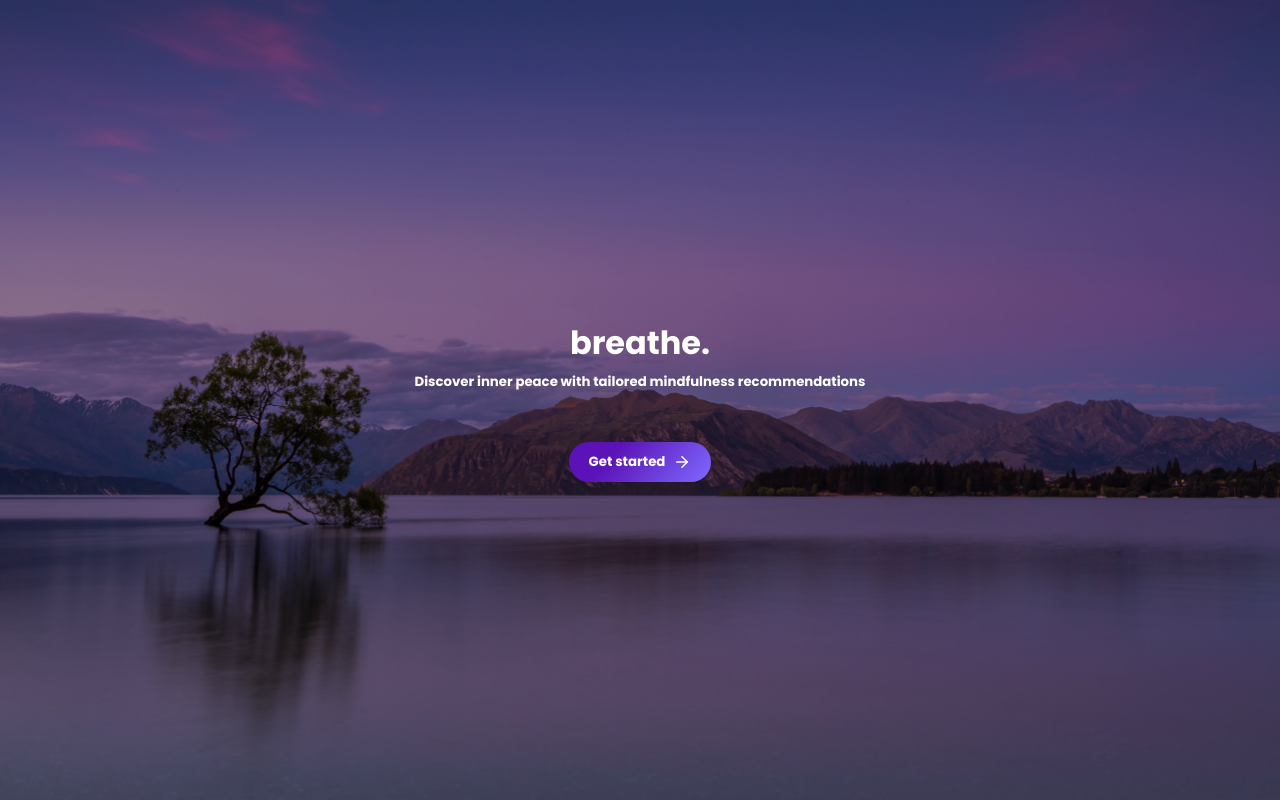
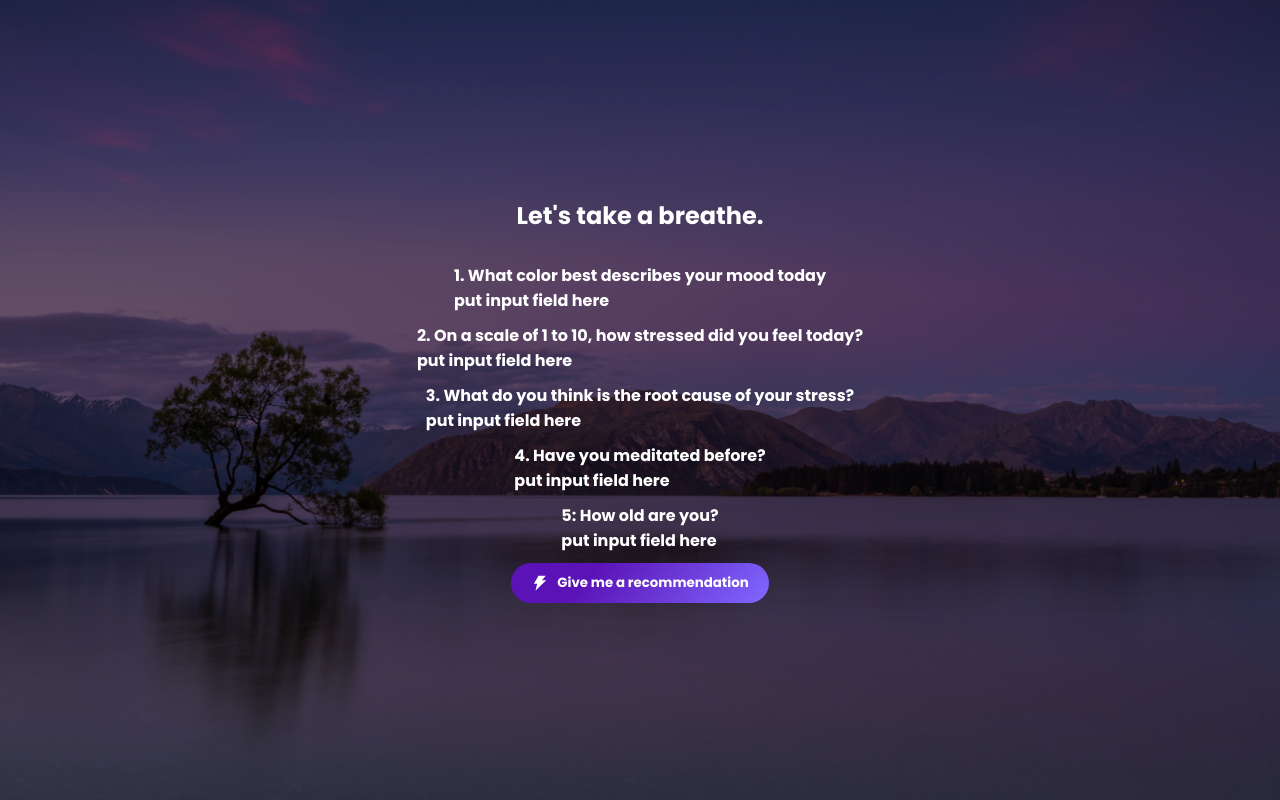
Before and after one commit to RyanMcPherson7/breathe, a React (Create React App) app: page /A/form in a window 1280 px wide. Built offline with nearby package versions, Linux system fonts and the light colour scheme.

Commit message:
chore: remove backgroundImage from state and implement basic form a

```diff
--- a/src/App.jsx
+++ b/src/App.jsx
@@ -1,6 +1,8 @@
 import { Route, Routes } from 'react-router-dom'
 import PageTemplate from './components/page-template'
 import Welcome from './components/welcome'
+import FormA from './components/form-a'
+import FormB from './components/form-b'
 import './App.css'
 
 function App() {
@@ -18,6 +20,8 @@ function App() {
         path="/B"
         element={<PageTemplate designVersion="B" content={Welcome} />}
       />
+      <Route path="/A/form" element={<PageTemplate content={FormA} />} />
+      <Route path="/B/form" element={<PageTemplate content={FormB} />} />
       <Route
         path="*"
         element={<PageTemplate designVersion="A" content={Welcome} />}
--- /dev/null
+++ b/src/components/form-a/index.css
@@ -0,0 +1,11 @@
+#form-a-container {
+    display: flex;
+    flex-direction: column;
+    justify-content: center;
+    align-items: center;
+    gap: 10px;
+}
+
+#form-a-container h2 {
+    margin-bottom: 20px;
+}
--- /dev/null
+++ b/src/components/form-a/index.jsx
@@ -0,0 +1,63 @@
+import { useSelector } from 'react-redux'
+import { AiFillThunderbolt } from 'react-icons/ai'
+import Question from '../question'
+import {
+  setColor,
+  setStressLevel,
+  setRootCause,
+  setMeditationExperience,
+  setAge
+} from '../../redux/formSlice'
+import Button from '../button'
+import './index.css'
+
+const index = () => {
+  const color = useSelector((state) => state.form.color)
+  const stressLevel = useSelector((state) => state.form.stressLevel)
+  const rootCause = useSelector((state) => state.form.rootCause)
+  const meditationExperience = useSelector(
+    (state) => state.form.meditationExperience
+  )
+  const age = useSelector((state) => state.form.age)
+
+  const handleFormSubmit = () => {}
+
+  return (
+    <div id="form-a-container">
+      <h2>Let's take a breathe.</h2>
+      <Question
+        promptText="1. What color best describes your mood today"
+        inputField={() => <div>put input field here</div>}
+        updateState={setColor}
+      />
+      <Question
+        promptText="2. On a scale of 1 to 10, how stressed did you feel today?"
+        inputField={() => <div>put input field here</div>}
+        updateState={setStressLevel}
+      />
+      <Question
+        promptText="3. What do you think is the root cause of your stress?"
+        inputField={() => <div>put input field here</div>}
+        updateState={setRootCause}
+      />
+      <Question
+        promptText="4. Have you meditated before?"
+        inputField={() => <div>put input field here</div>}
+        updateState={setMeditationExperience}
+      />
+      <Question
+        promptText="5: How old are you?"
+        inputField={() => <div>put input field here</div>}
+        updateState={setAge}
+      />
+      <Button
+        handleClick={handleFormSubmit}
+        text="Give me a recommendation"
+        icon={AiFillThunderbolt}
+        isGradient
+      />
+    </div>
+  )
+}
+
+export default index
--- a/src/components/page-template/index.css
+++ b/src/components/page-template/index.css
@@ -6,7 +6,7 @@
   z-index: -1;
   width: 100%;
   height: 100%;
-  opacity: 0.55;
+  opacity: 0.40;
 }
 
 #content-wrapper {
--- a/src/components/page-template/index.jsx
+++ b/src/components/page-template/index.jsx
@@ -1,9 +1,37 @@
+import { useState, useEffect } from 'react'
 import { useSelector } from 'react-redux'
 import PropTypes from 'prop-types'
+import { colors, backgroundImages } from '../../constants'
 import './index.css'
 
 const index = ({ content: Content, designVersion }) => {
-  const backgroundImage = useSelector((state) => state.form.backgroundImage)
+  const color = useSelector((state) => state.form.color)
+  const [backgroundImage, setBackgroundImage] = useState(
+    backgroundImages.purple
+  )
+
+  // handle background switch on color switch
+  useEffect(() => {
+    switch (color) {
+      case colors.red:
+        setBackgroundImage(backgroundImages[colors.red])
+        break
+      case colors.orange:
+        setBackgroundImage(backgroundImages[colors.orange])
+        break
+      case colors.yellow:
+        setBackgroundImage(backgroundImages[colors.yellow])
+        break
+      case colors.green:
+        setBackgroundImage(backgroundImages[colors.green])
+        break
+      case colors.blue:
+        setBackgroundImage(backgroundImages[colors.blue])
+        break
+      default:
+        setBackgroundImage(backgroundImages[colors.purple])
+    }
+  }, [color])
 
   return (
     <>
--- a/src/components/question/index.jsx
+++ b/src/components/question/index.jsx
@@ -1,7 +1,19 @@
+import PropTypes from 'prop-types'
 import './index.css'
 
-const index = () => {
-  return <div>Question</div>
+const index = ({ promptText, inputField: InputField, updateState }) => {
+  return (
+    <div className="question-container">
+      <p>{promptText}</p>
+      <InputField updateState={updateState} />
+    </div>
+  )
+}
+
+index.propTypes = {
+  promptText: PropTypes.string.isRequired,
+  inputField: PropTypes.func.isRequired,
+  updateState: PropTypes.func.isRequired
 }
 
 export default index
--- a/src/constants.js
+++ b/src/constants.js
@@ -1,4 +1,9 @@
 export const backgroundImages = {
+  red: '/background-purple.jpg',
+  orange: '/background-purple.jpg',
+  yellow: '/background-purple.jpg',
+  green: '/background-purple.jpg',
+  blue: '/background-purple.jpg',
   purple: '/background-purple.jpg'
 }
 
--- a/src/redux/formSlice.js
+++ b/src/redux/formSlice.js
@@ -1,12 +1,10 @@
 import { createSlice } from '@reduxjs/toolkit'
-import { backgroundImages } from '../constants'
 
 /* eslint-disable no-param-reassign */
 
 export const formSlice = createSlice({
   name: 'form',
   initialState: {
-    backgroundImage: backgroundImages.purple,
     color: 'purple',
     stressLevel: '',
     rootCause: '',
@@ -14,9 +12,6 @@ export const formSlice = createSlice({
     age: ''
   },
   reducers: {
-    setBackgroundImage: (state, action) => {
-      state.backgroundImage = action.payload
-    },
     setColor: (state, action) => {
       state.color = action.payload
     },
@@ -36,7 +31,6 @@ export const formSlice = createSlice({
 })
 
 export const {
-  setBackgroundImage,
   setColor,
   setStressLevel,
   setRootCause,
```
Also changed, not shown: src/components/main-form-a/index.jsx (deleted, +0 -7 lines), src/components/form-b/index.css (added), src/components/form-b/index.jsx (renamed from src/components/main-form-b/index.jsx), src/components/main-form-a/index.css (deleted).
